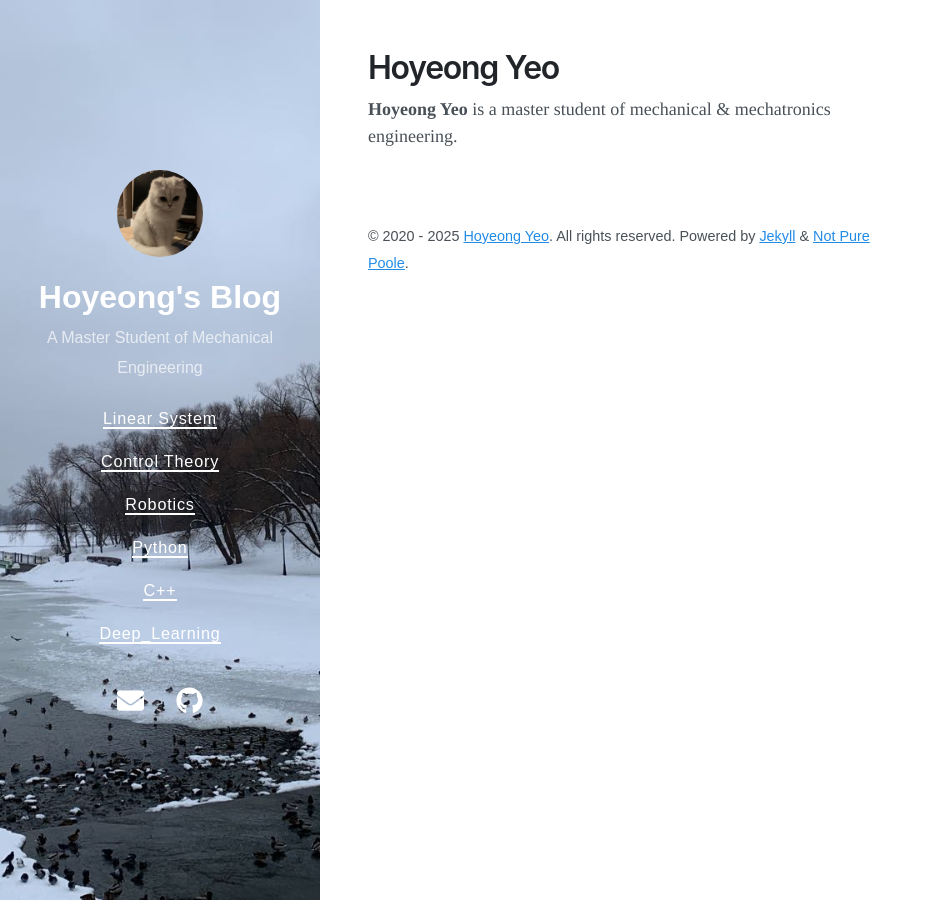
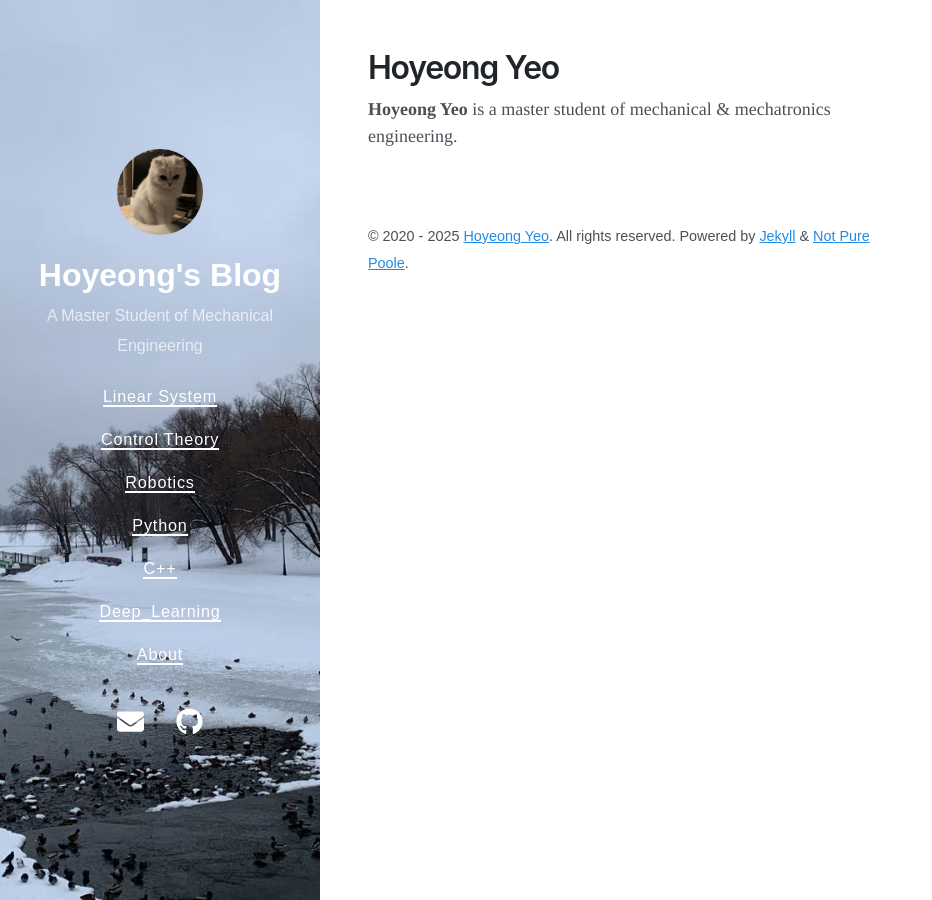
Before and after one commit to hoyeong-yeo/hoyeong-yeo.github.io, a Jekyll site: the page built from about.md, in a window 1280 px wide. Shown: the whole page, without its empty margins (0-932 px from the left). Built offline with Jekyll 4.4.1, drawn with Linux system fonts in a browser that asks for light colours; nearby versions of some CDN libraries.

Commit message:
jekyll update4

```diff
--- a/_data/navigation.yml
+++ b/_data/navigation.yml
@@ -10,3 +10,5 @@
   url: /cpp/
 - title: Deep_Learning
   url: /deep_learning/
+- title: About
+  url: /about/
--- a/about.md
+++ b/about.md
@@ -1,5 +1,6 @@
 ---
 layout: page
+permalink: /about/
 title: Hoyeong Yeo
 ---
 
```
